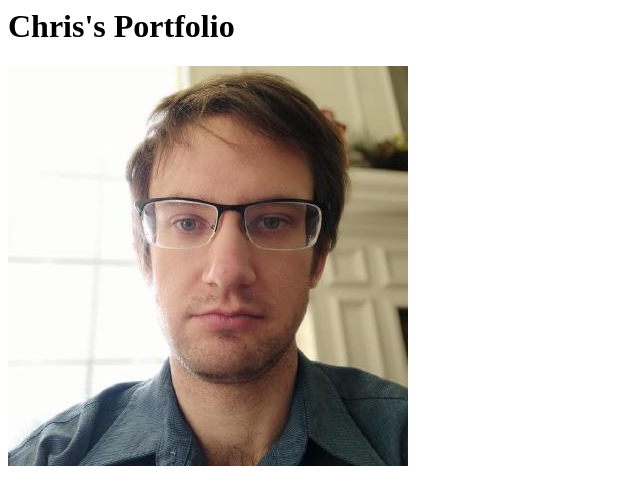
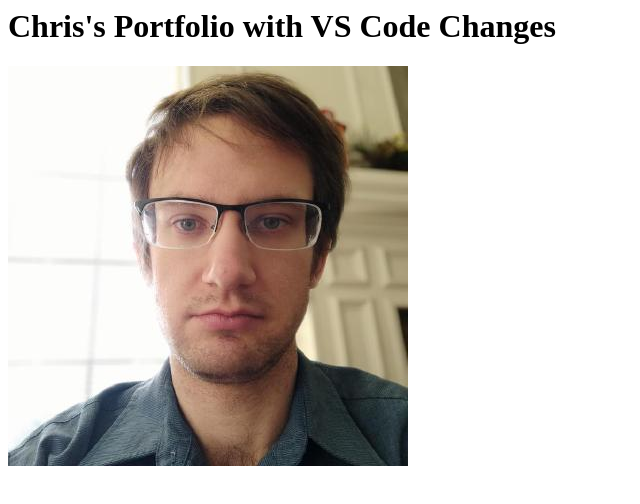
Before and after one commit to nevinsch/nevinsch.github.io, a plain HTML site: page index.html in a window 1280 px wide. Shown: the whole page, without its empty margins (0-640 px from the left). Drawn offline with Linux system fonts and the light colour scheme.

Commit message:
First Commit w/ VS Code

```diff
--- a/index.html
+++ b/index.html
@@ -1,4 +1,4 @@
 <html>
-<h1>Chris's Portfolio</h1>
+<h1>Chris's Portfolio with VS Code Changes</h1>
 <img src="./chris.jpg"/>
 </html>
```
